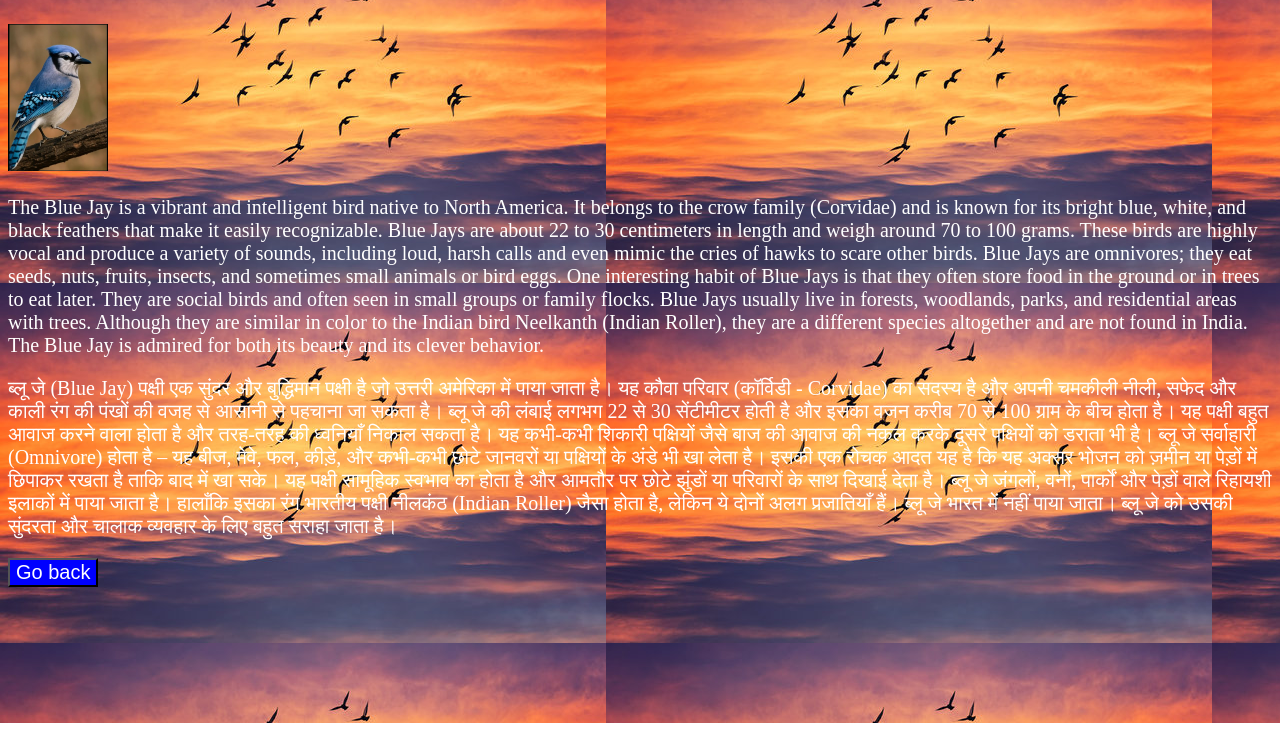
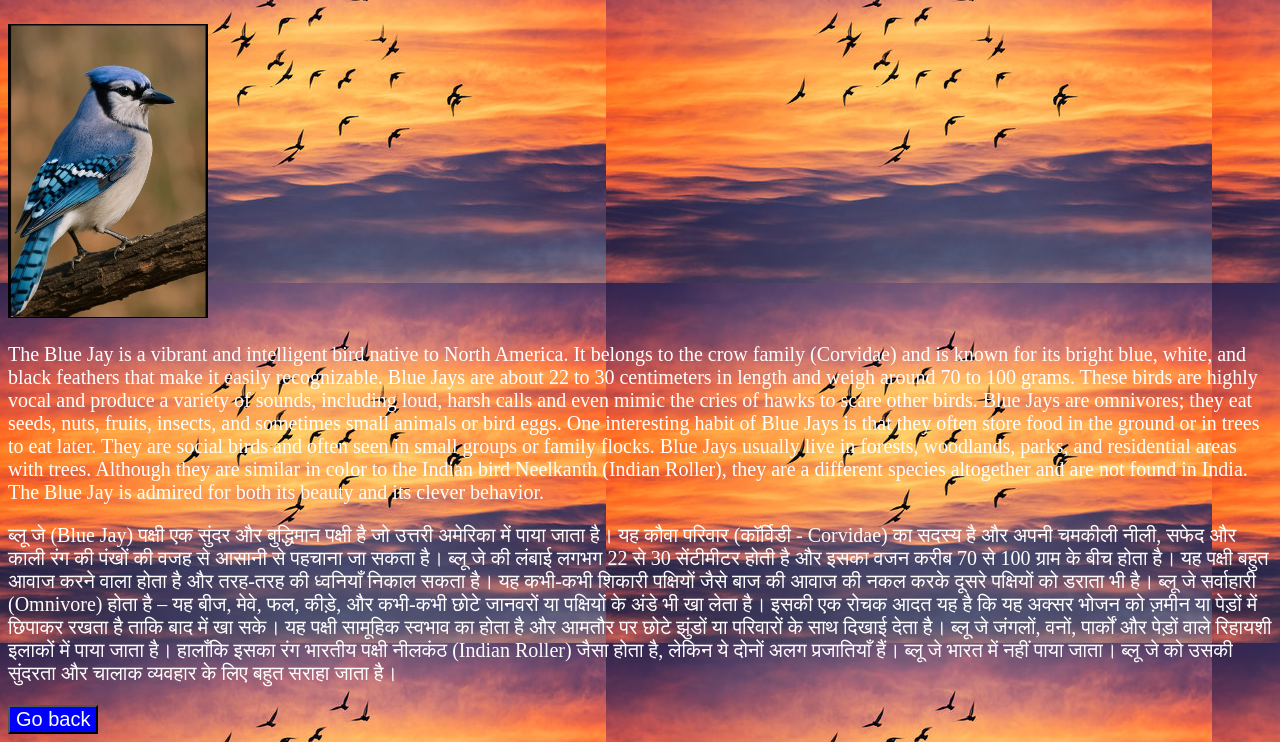
Before and after one commit to Abhinaw123-du/birds-website, a plain HTML site: page Blue Jay.html in a window 1280 px wide. Shown: the part 77-819 px from the top of the page. Drawn offline with Linux system fonts and the light colour scheme.

Commit message:
Update Blue Jay.html

```diff
--- a/Blue Jay.html
+++ b/Blue Jay.html
@@ -6,7 +6,7 @@
 </head>
 <body style="font-size:20px; background-image:url('background.jpeg'); color:white">
   <h1>Blue Jay</h1>
-     <img src="Blue Jay.jpeg"; width="100">
+     <img src="Blue Jay.jpeg"; width="200">
      <p>The Blue Jay is a vibrant and intelligent bird native to North America. It belongs to the crow family (Corvidae) and is known for its bright blue, white, and black feathers that make it easily recognizable. Blue Jays are about 22 to 30 centimeters in length and weigh around 70 to 100 grams. These birds are highly vocal and produce a variety of sounds, including loud, harsh calls and even mimic the cries of hawks to scare other birds. Blue Jays are omnivores; they eat seeds, nuts, fruits, insects, and sometimes small animals or bird eggs. One interesting habit of Blue Jays is that they often store food in the ground or in trees to eat later. They are social birds and often seen in small groups or family flocks. Blue Jays usually live in forests, woodlands, parks, and residential areas with trees. Although they are similar in color to the Indian bird Neelkanth (Indian Roller), they are a different species altogether and are not found in India. The Blue Jay is admired for both its beauty and its clever behavior.</p>
      <p>ब्लू जे (Blue Jay) पक्षी एक सुंदर और बुद्धिमान पक्षी है जो उत्तरी अमेरिका में पाया जाता है। यह कौवा परिवार (कॉर्विडी - Corvidae) का सदस्य है और अपनी चमकीली नीली, सफेद और काली रंग की पंखों की वजह से आसानी से पहचाना जा सकता है।
 
```
